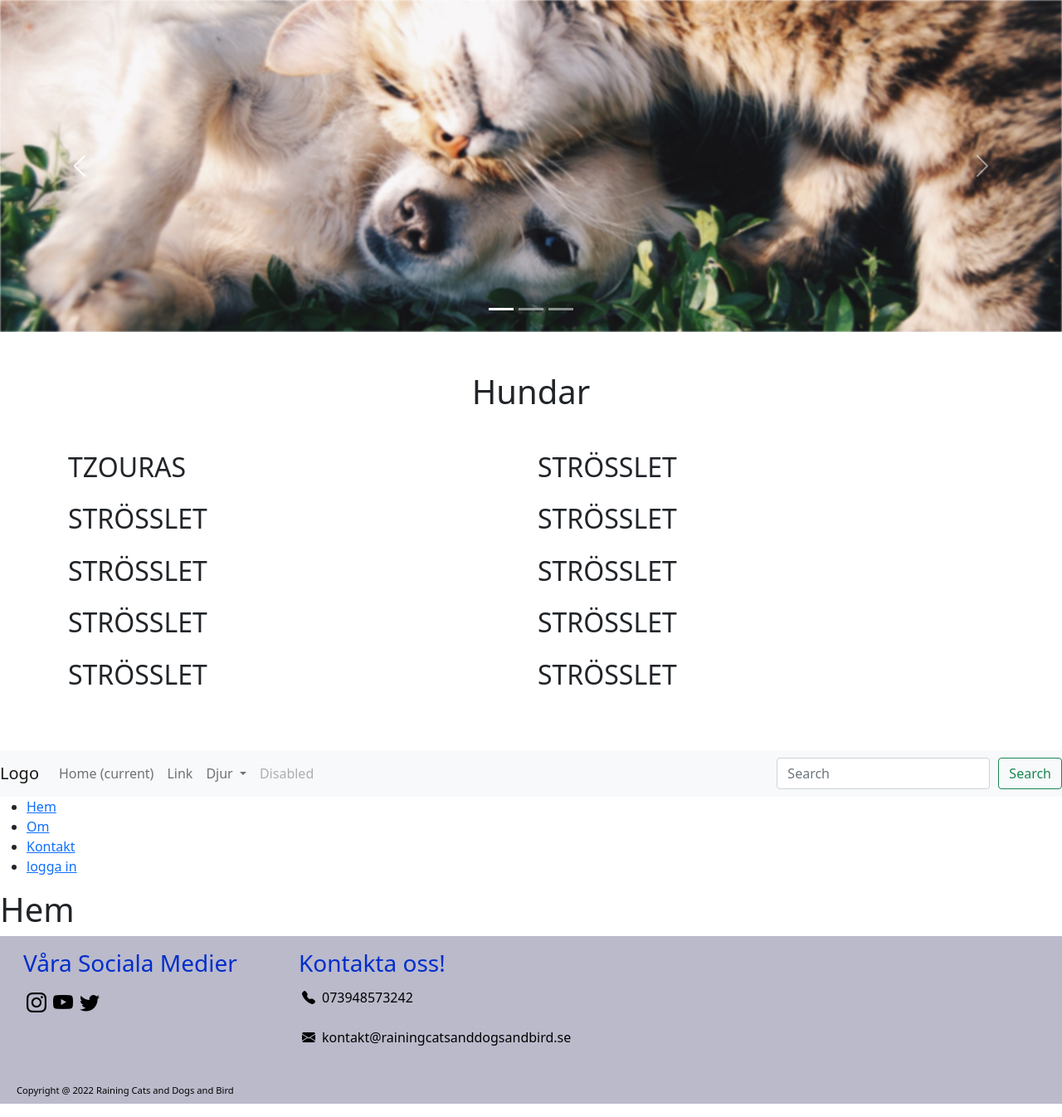
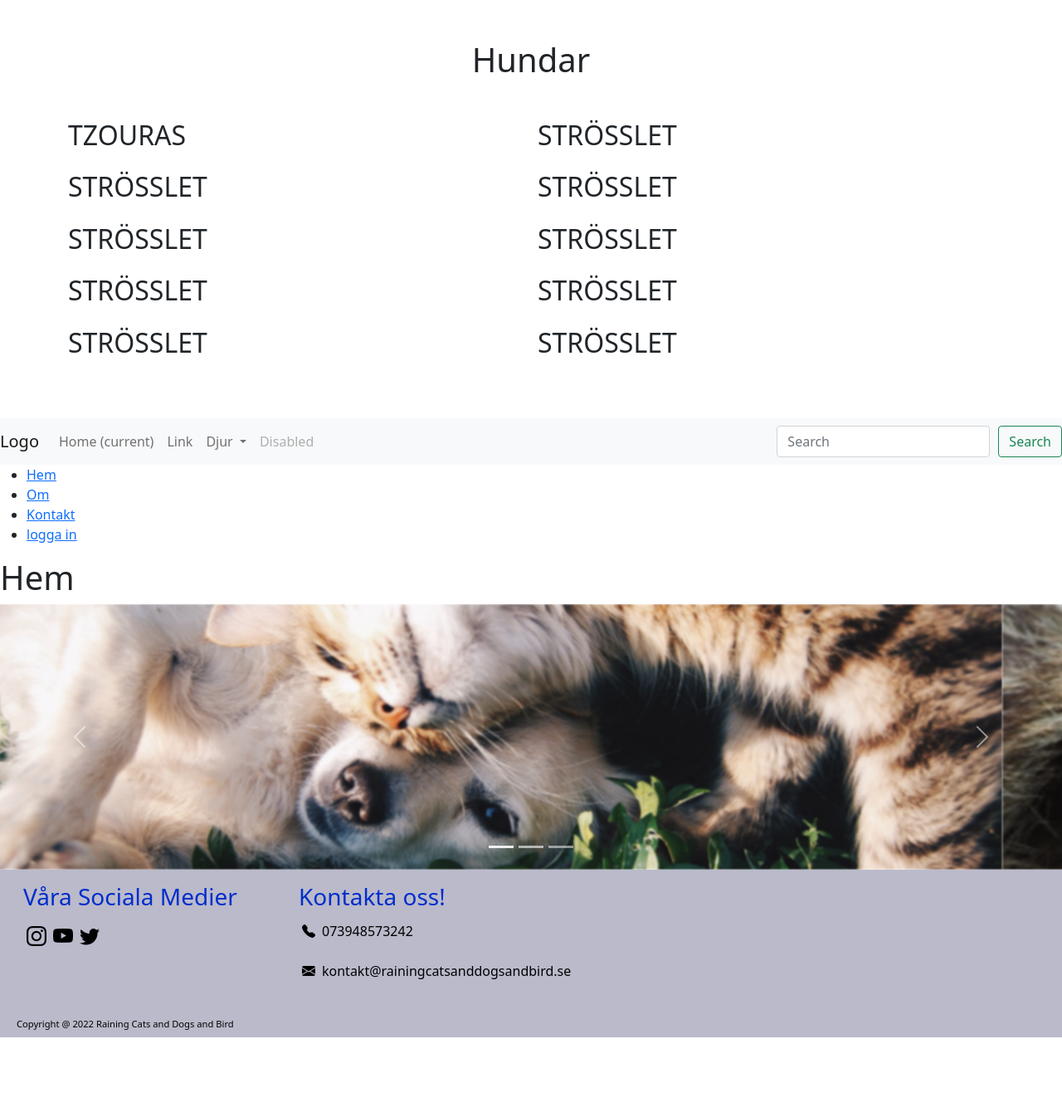
Before and after one commit to Wagsjo/Webshop, a Vue app: page /#/ in a window 1280 px wide. Shown: the whole page at 83% size. After the commit the page ends 1266 px from the top, so only its background shows below. Built offline with nearby package versions, Linux system fonts and the light colour scheme; no server answers; the database is empty.

Commit message:
Add SplashScreen.vue to router HomeView.vue

```diff
--- a/src/App.vue
+++ b/src/App.vue
@@ -43,20 +43,17 @@
   getDogs(db)
 
   import DogsViewVue from "./views/DogsView.vue"
-  import SplashScreen from "./components/SplashScreen.vue"
 
   export default {
     components: {
       NavBar,
       Footer,
-      DogsViewVue,
-      SplashScreen
+      DogsViewVue
     }
   }
 </script>
 
 <template>
-  <SplashScreen />
   <DogsViewVue />
   <nav>
     <NavBar />
--- a/src/components/SplashScreen.vue
+++ b/src/components/SplashScreen.vue
@@ -2,7 +2,7 @@
   #splashCarousel .carousel-item img {
     object-fit: cover;
     object-position: center;
-    height: 50vh;
+    height: 40vh;
     overflow: hidden;
     filter: blur(1px);
   }
@@ -34,13 +34,13 @@
     </div>
     <div class="carousel-inner">
       <div class="carousel-item active">
-        <img src="/assets/animals.jpg" class="d-block w-100" alt="..." />
+        <img src="/assets/animals.jpg" class="d-block w-100" alt="animal" />
       </div>
       <div class="carousel-item">
-        <img src="/assets/fox.jpeg" class="d-block w-100" alt="..." />
+        <img src="/assets/fox.jpeg" class="d-block w-100" alt="animal" />
       </div>
       <div class="carousel-item">
-        <img src="/assets/animals.jpg" class="d-block w-100" alt="..." />
+        <img src="/assets/animals.jpg" class="d-block w-100" alt="animal" />
       </div>
     </div>
     <button
--- a/src/views/HomeView.vue
+++ b/src/views/HomeView.vue
@@ -1 +1,14 @@
-<template><h1>Hem</h1></template>
+<script>
+  import SplashScreen from "../components/SplashScreen.vue"
+
+  export default {
+    components: {
+      SplashScreen
+    }
+  }
+</script>
+
+<template>
+  <h1>Hem</h1>
+  <SplashScreen />
+</template>
```
